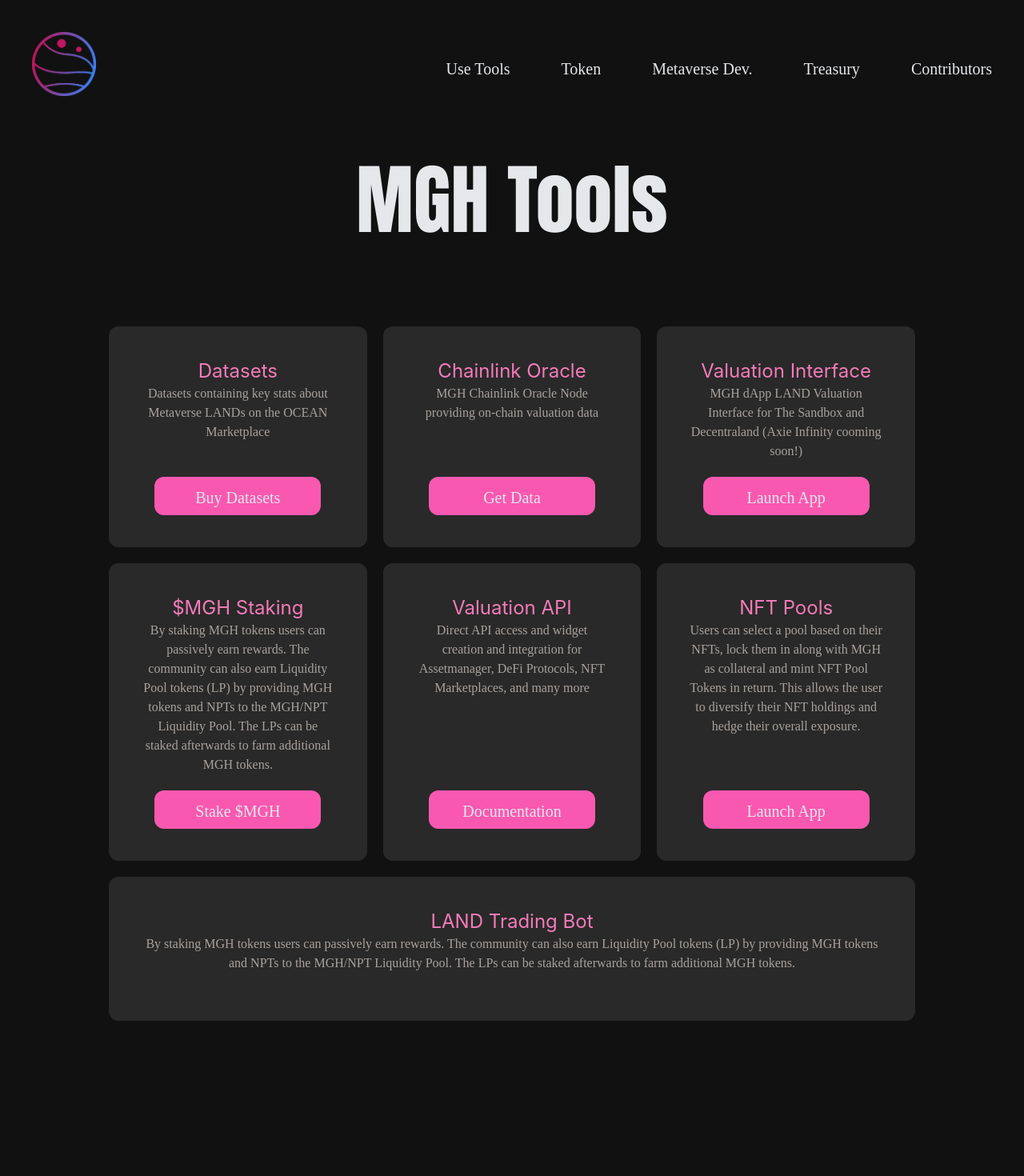
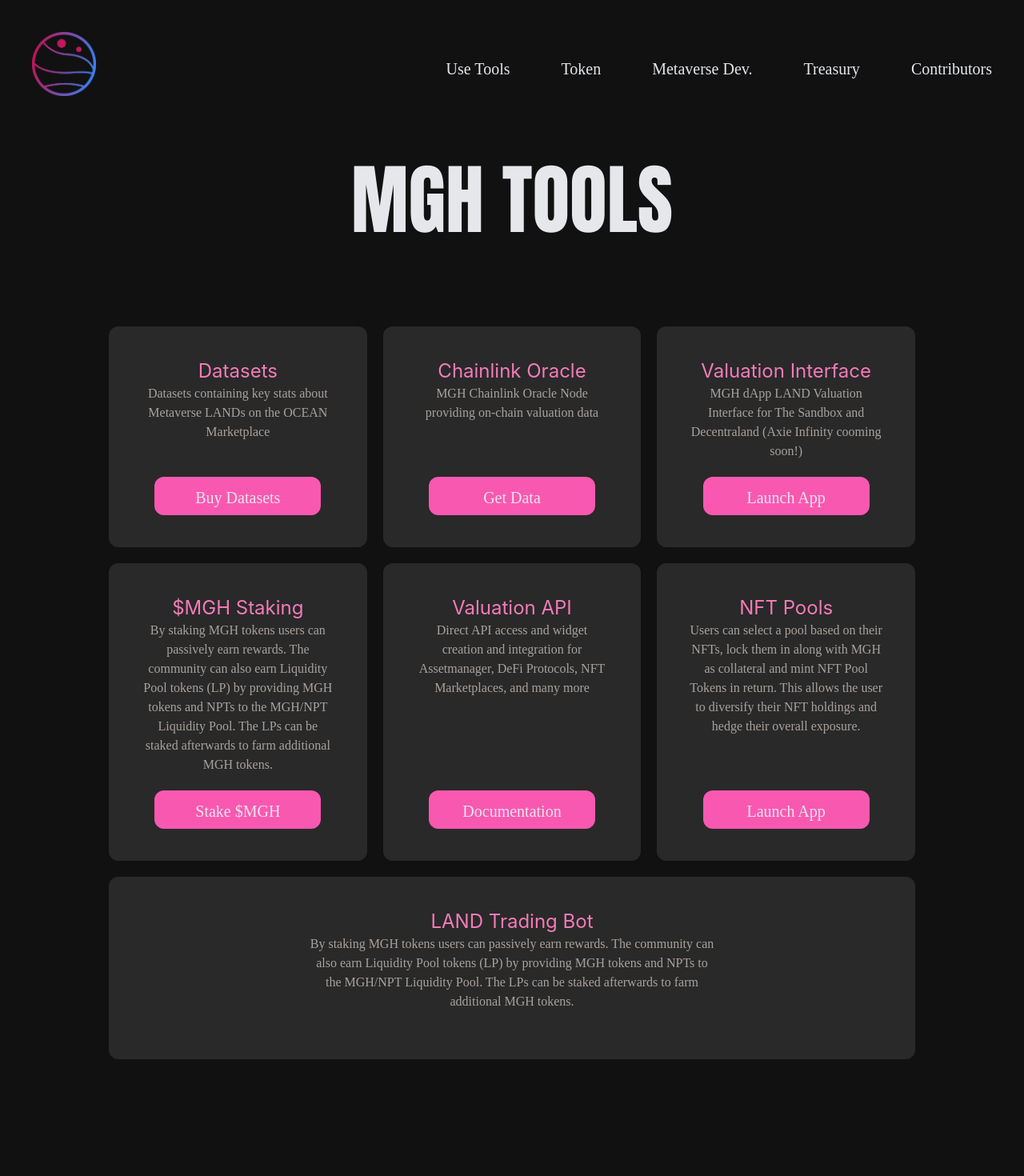
Before and after one commit to thehubdao/HUB-Website, a Next.js app: page /tools in a window 1280 px wide. Shown: the top 1470 px of the page at 80% size. Built offline with nearby package versions, Linux system fonts and the light colour scheme; a web font is replaced by a local one.

Commit message:
second change -responsive text, and view tittle - redesigned mgh tools view

```diff
--- a/components/section-element/ToolCard.tsx
+++ b/components/section-element/ToolCard.tsx
@@ -8,13 +8,14 @@ interface ToolCardProps {
     link?: string;
     button?: string;
     classes?: string;
+    textClasses?: string;
 }
 
-const ToolCard = ({ title, text, link, button, classes }: ToolCardProps) => {
+const ToolCard = ({ title, text, link, button, classes, textClasses }: ToolCardProps) => {
     return (
-        <a href={link} target="_blank" className={` ${classes} flex flex-col relative text-center p-10 items-center justify-center rounded-xl bg-[#292929] hover:scale-[1.02] transition duration-200 ease-linear border-transparent border-opacity-5`}>
+        <a href={link} target="_blank" className={`${classes} flex flex-col relative text-center p-10 items-center justify-center rounded-xl bg-[#292929] hover:scale-[1.02] transition duration-200 ease-linear border-transparent border-opacity-5 max-w-sm`}>
             <p className='font-inter text-2xl text-[#F37BB8] w-full'>{title}</p>
-            <p className='font-normal text-md w-full pb-5 grow text-stone-400'>{text}</p>
+            <p className={`${textClasses} font-normal text-md w-full pb-5 grow text-stone-400`}>{text}</p>
             {button && <Button text={button} link={link} />}
         </a>
     )
--- a/pages/tools.tsx
+++ b/pages/tools.tsx
@@ -20,7 +20,7 @@ const TokenPage: NextPage = () => {
 
       <main className="flex flex-col items-center text-gray-200 pt-28 lg:pt-48 w-full bg-[#111111] xl:px-24 pb-3">
         <div className="flex flex-col items-center space-y-24 w-full 2xl:max-w-screen-2xl px-5 sm:px-10">
-          <h1 className="text-gray-200">MGH Tools</h1>
+          <h1 className="text-gray-200">MGH TOOLS</h1>
 
           <div className="grid grid-cols-1 md:grid-cols-2 lg:grid-cols-3 gap-5">
             <ToolCard
@@ -62,7 +62,8 @@ const TokenPage: NextPage = () => {
             <ToolCard
               title="LAND Trading Bot"
               text="By staking MGH tokens users can passively earn rewards. The community can also earn Liquidity Pool tokens (LP) by providing MGH tokens and NPTs to the MGH/NPT Liquidity Pool. The LPs can be staked afterwards to farm additional MGH tokens."
-              classes="col-span-1 md:col-span-2 lg:col-span-3"
+              classes="col-span-1 md:col-span-2 lg:col-span-3 md:max-w-fit"
+              textClasses="lg:px-52"
             />
           </div>
         </div>
```
